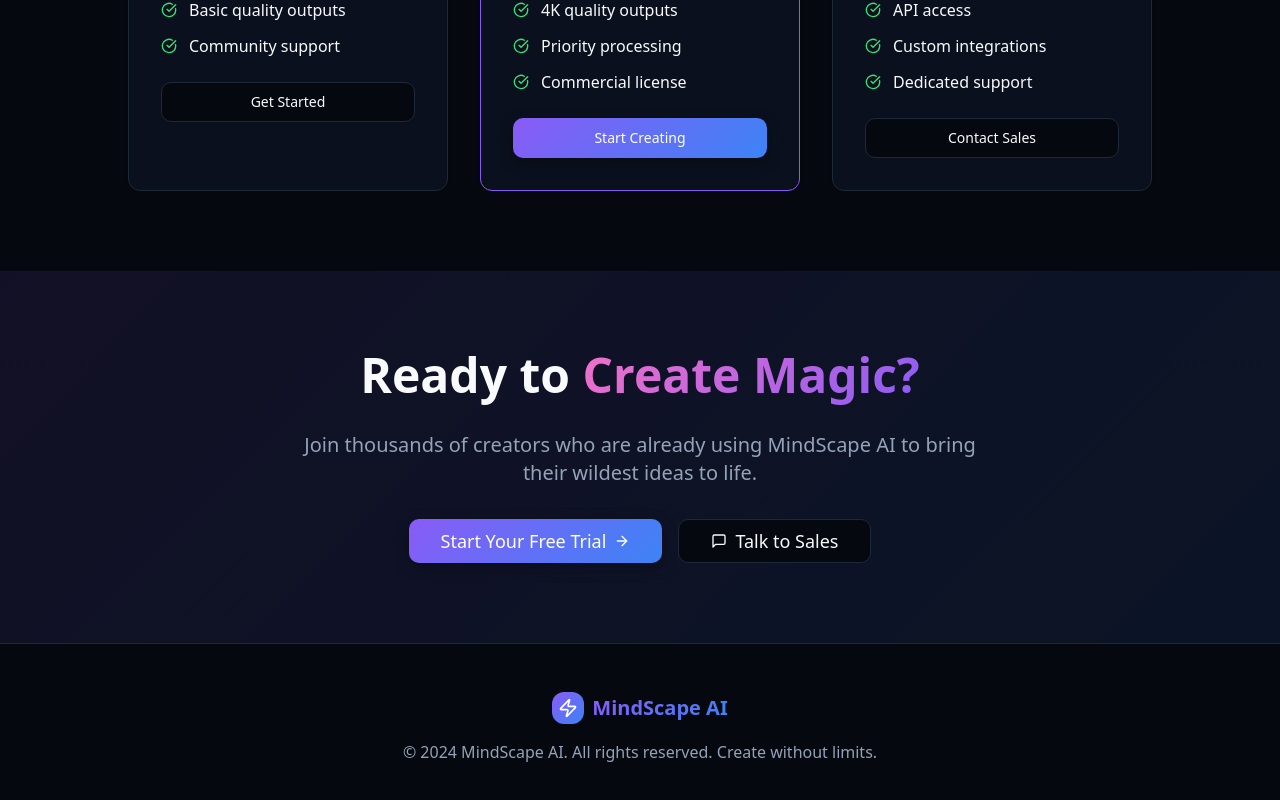
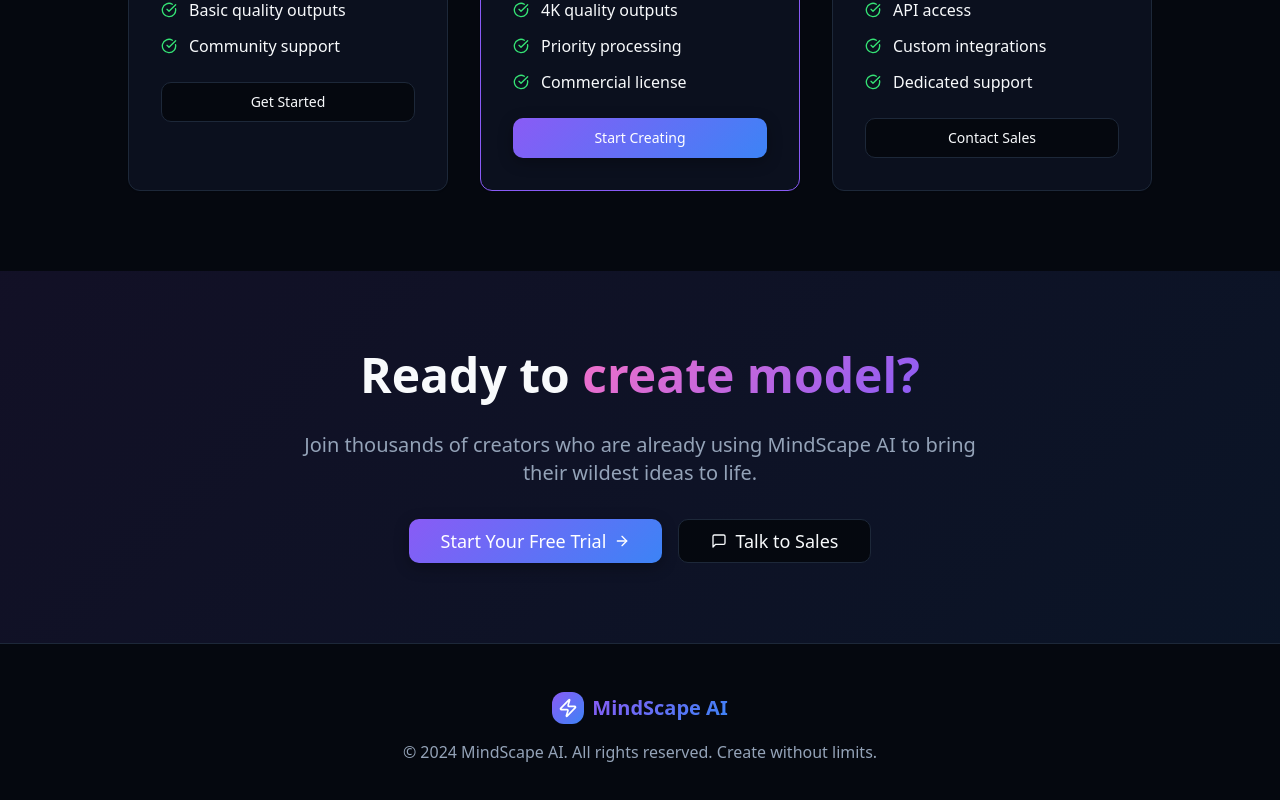
Before and after one commit to Faroffweb/mind-scape-ai, a React (Vite) app: page / in a window 1280 px wide. Shown: the part 2941-3741 px from the top of the page. Built offline with nearby package versions, Linux system fonts and the light colour scheme.

Commit message:
Visual edit in Lovable
Edited UI in Lovable

```diff
--- a/src/pages/Index.tsx
+++ b/src/pages/Index.tsx
@@ -254,9 +254,7 @@ const Index = () => {
           <div className="text-center space-y-8">
             <h2 className="text-4xl lg:text-5xl font-bold">
               Ready to{" "}
-              <span className="bg-gradient-accent bg-clip-text text-transparent">
-                Create Magic?
-              </span>
+              <span className="bg-gradient-accent bg-clip-text text-transparent">create model?</span>
             </h2>
             <p className="text-xl text-muted-foreground max-w-2xl mx-auto">
               Join thousands of creators who are already using MindScape AI to bring their wildest ideas to life.
```
